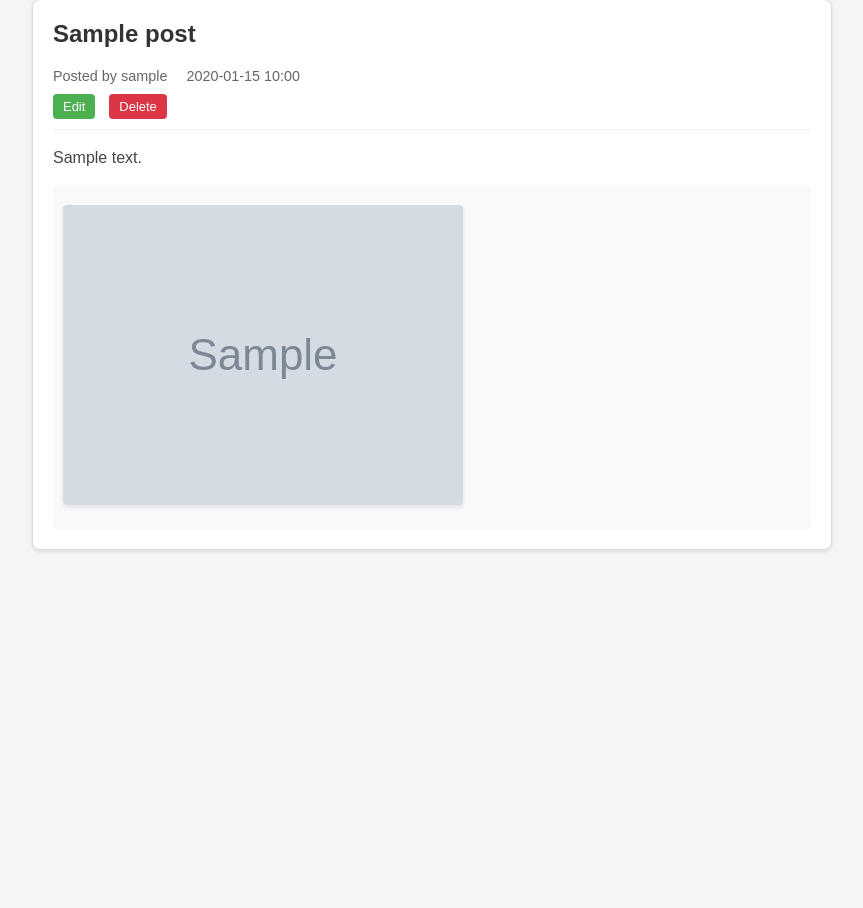
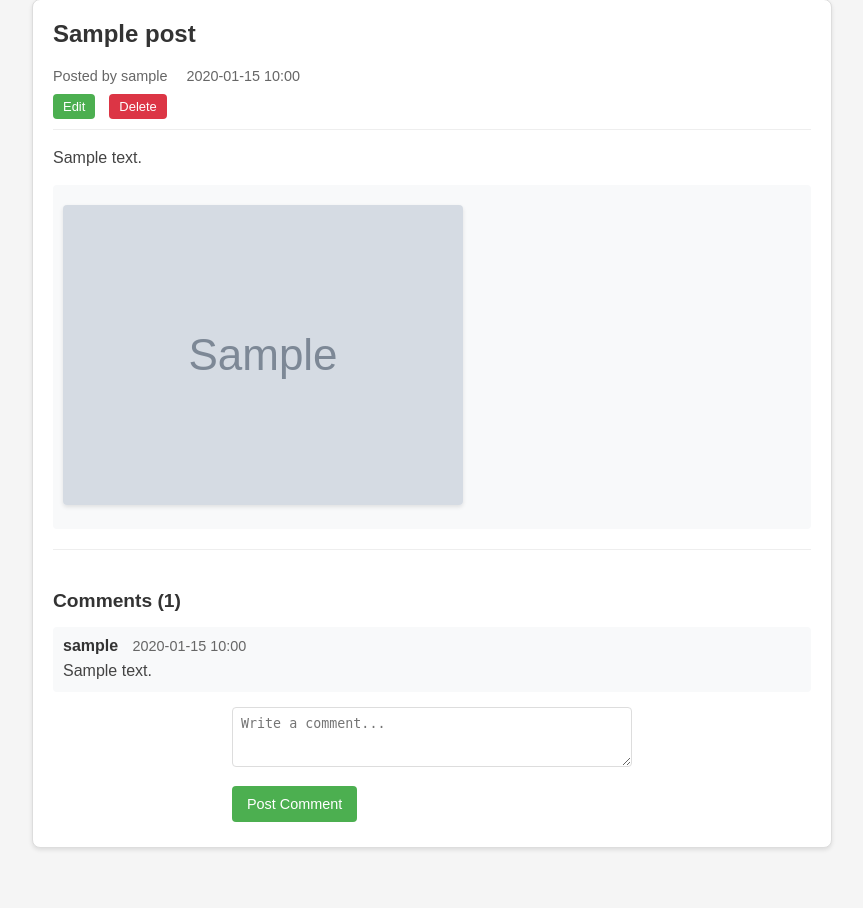
Before and after one commit to songsbyarchit/CelebrationBoard, a Flask app: page / in a window 1280 px wide. Shown: the part 189-1097 px from the top of the page, without its empty margins (208-1071 px from the left). Before the commit the page ends 741 px from the top, so only its background shows below. Run offline with Flask 3, Linux system fonts and the light colour scheme; a user stored in the database is signed in; tables that the repository leaves empty hold one stand-in row (values such as "Sample post"); grey boxes marked "Sample" are stand-in pictures; some libraries are stand-ins or nearby versions.

Commit message:
Added comment functionality and even added a show more comments buttn so that not too many comments clutter below the post so its mor aesthetically pleasing to look at.

```diff
--- a/app/forms.py
+++ b/app/forms.py
@@ -1,10 +1,8 @@
 from flask_wtf import FlaskForm    #secure form handling
 from flask_wtf.file import FileField, FileAllowed
-from wtforms import StringField, PasswordField, SelectField, SubmitField    #form fields
+from wtforms import StringField, PasswordField, SelectField, SubmitField, TextAreaField    #form fields
 from wtforms.validators import DataRequired, Email, Length, EqualTo, ValidationError, Regexp    #validators
 from app.models import User    #for custom validation
-from wtforms import StringField, PasswordField, SelectField, SubmitField, TextAreaField
-from wtforms.validators import ValidationError
 
 class FileSize(object):
     def __init__(self, max_size):
@@ -90,3 +88,11 @@ class PostForm(FlaskForm):
                     ])
 
     submit = SubmitField('Share Celebration')
+
+class CommentForm(FlaskForm):
+    content = TextAreaField('Comment',
+                          validators=[
+                              DataRequired(),
+                              Length(min=1, max=500, message='Comment must be between 1 and 500 characters')
+                          ])
+    submit = SubmitField('Post Comment')
--- a/app/routes.py
+++ b/app/routes.py
@@ -1,14 +1,18 @@
 import os
 from flask import render_template, redirect, url_for, flash, request
 from app import app, db
-from app.models import User, Post
-from app.forms import LoginForm, RegistrationForm    #import our new forms
+from app.models import User, Post, Comment
+from app.forms import LoginForm, RegistrationForm, CommentForm   #import our new forms
 from flask_login import login_user, logout_user, login_required, current_user
 from werkzeug.utils import secure_filename
 from datetime import datetime
 
 @app.route('/')
 @login_required    #protect the home page
+def home():
+    posts = Post.query.order_by(Post.date_posted.desc()).all()    #get all posts, newest first
+    form = CommentForm()    # Create instance of comment form
+    return render_template('index.html', posts=posts, form=form)    #pass form to template
 
 def home():
     posts = Post.query.order_by(Post.date_posted.desc()).all()    #get all posts, newest first
@@ -158,3 +162,19 @@ def delete_post(post_id):
     db.session.commit()
     flash('Your post has been deleted!')
     return redirect(url_for('home'))
+
+@app.route("/post/<int:post_id>/comment", methods=['POST'])
+@login_required
+def add_comment(post_id):
+    post = Post.query.get_or_404(post_id)
+    form = CommentForm()
+    if form.validate_on_submit():
+        comment = Comment(
+            content=form.content.data,
+            post_id=post_id,
+            author=current_user
+        )
+        db.session.add(comment)
+        db.session.commit()
+        flash('Your comment has been added!')
+    return redirect(url_for('home'))
--- a/app/templates/base.html
+++ b/app/templates/base.html
@@ -219,6 +219,96 @@
             margin-top: 3px;
             color: #dc3545;
         }
+
+        /* Comments section styling */
+        .comments-section {
+            margin-top: 20px;
+            padding-top: 20px;
+            border-top: 1px solid #eee;
+        }
+
+        .comments-section h3 {
+            font-size: 1.2em;
+            color: #333;
+            margin-bottom: 15px;
+        }
+
+        .comment {
+            padding: 10px;
+            margin-bottom: 10px;
+            background-color: #f8f9fa;
+            border-radius: 4px;
+        }
+
+        .comment-info {
+            margin-bottom: 5px;
+        }
+
+        .comment-author {
+            font-weight: bold;
+            color: #333;
+            margin-right: 10px;
+        }
+
+        .comment-date {
+            color: #666;
+            font-size: 0.9em;
+        }
+
+        .comment-content {
+            color: #444;
+            line-height: 1.4;
+        }
+
+        .comment-form {
+            margin-top: 15px;
+        }
+
+        .comment-input {
+            margin-bottom: 10px;
+        }
+
+        .comment-input textarea {
+            width: 100%;
+            padding: 8px;
+            border: 1px solid #ddd;
+            border-radius: 4px;
+            resize: vertical;
+            min-height: 60px;
+        }
+
+        .btn-comment {
+            background-color: #4CAF50;
+            color: white;
+            padding: 8px 15px;
+            border: none;
+            border-radius: 4px;
+            cursor: pointer;
+            font-size: 0.9em;
+        }
+
+        .btn-comment:hover {
+            background-color: #45a049;
+        }
+
+        .btn-show-comments {
+            background: none;
+            border: none;
+            color: #4CAF50;
+            padding: 5px 10px;
+            font-size: 0.9em;
+            cursor: pointer;
+            margin: 10px 0;
+            text-decoration: underline;
+        }
+
+        .btn-show-comments:hover {
+            color: #45a049;
+        }
+
+        .comments-expanded {
+            margin-top: 10px;
+        }
     </style>
 </head>
 
@@ -248,6 +338,22 @@
 
     <!-- main content goes here -->
     {% block content %}{% endblock %}
+
+    <script>
+        function toggleComments(postId) {
+            const expandedComments = document.getElementById(`comments-expanded-${postId}`);
+            const button = expandedComments.previousElementSibling;
+
+            if (expandedComments.style.display === 'none') {
+                expandedComments.style.display = 'block';
+                button.textContent = 'Show Less';
+            } else {
+                expandedComments.style.display = 'none';
+                button.textContent = `Show All Comments (${expandedComments.getElementsByClassName('comment').length + 3})`;
+            }
+        }
+    </script>
+
 </body>
 
 </html>
--- a/app/templates/index.html
+++ b/app/templates/index.html
@@ -36,6 +36,57 @@
             {% endif %}
         </div>
         {% endif %}
+
+        <div class="comments-section">
+            <h3>Comments ({{ post.comments|length }})</h3>
+            {% if post.comments %}
+            <div class="comments-container" id="comments-{{ post.id }}">
+                {% for comment in post.comments[-3:]|reverse %} <!-- Show last 3 comments -->
+                <div class="comment">
+                    <div class="comment-info">
+                        <span class="comment-author">{{ comment.author.username }}</span>
+                        <span class="comment-date">{{ comment.date_posted.strftime('%Y-%m-%d %H:%M') }}</span>
+                    </div>
+                    <div class="comment-content">
+                        {{ comment.content }}
+                    </div>
+                </div>
+                {% endfor %}
+            </div>
+
+            {% if post.comments|length > 3 %}
+            <button class="btn-show-comments" onclick="toggleComments({{ post.id }})">
+                Show All Comments ({{ post.comments|length }})
+            </button>
+            <div class="comments-expanded" id="comments-expanded-{{ post.id }}" style="display: none;">
+                {% for comment in post.comments[:-3]|reverse %} <!-- All comments except last 3 -->
+                <div class="comment">
+                    <div class="comment-info">
+                        <span class="comment-author">{{ comment.author.username }}</span>
+                        <span class="comment-date">{{ comment.date_posted.strftime('%Y-%m-%d %H:%M') }}</span>
+                    </div>
+                    <div class="comment-content">
+                        {{ comment.content }}
+                    </div>
+                </div>
+                {% endfor %}
+            </div>
+            {% endif %}
+            {% endif %}
+
+            {% if current_user.is_authenticated %}
+            <form class="comment-form" action="{{ url_for('add_comment', post_id=post.id) }}" method="POST">
+                {{ form.hidden_tag() }}
+                <div class="comment-input">
+                    {{ form.content(placeholder="Write a comment...") }}
+                    {% for error in form.content.errors %}
+                    <span style="color: red;">{{ error }}</span>
+                    {% endfor %}
+                </div>
+                {{ form.submit(class="btn-comment") }}
+            </form>
+            {% endif %}
+        </div>
     </div>
     {% endfor %}
     {% else %}
```
Also changed, not shown: app/models.py (+15 -2 lines), 2 other files.
